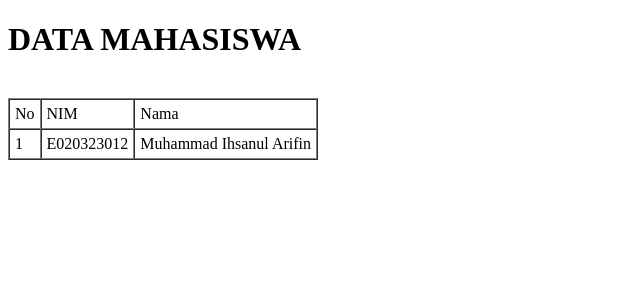
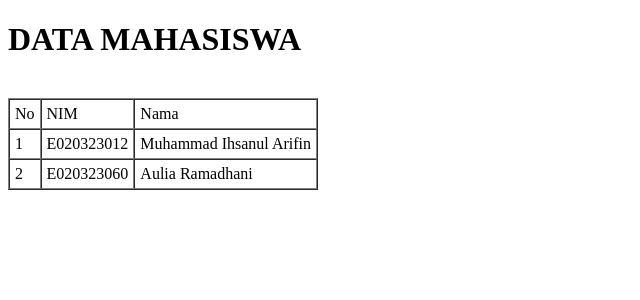
Before and after one commit to IhsanulArifin012/2025web, a PHP site: page / in a window 1280 px wide. Shown: the top 300 px of the page, without its empty margins (0-640 px from the left). Run offline with PHP 8.4, Linux system fonts and the light colour scheme.

Commit message:
create index

```diff
--- a/index.php
+++ b/index.php
@@ -22,6 +22,11 @@
                 <td>E020323012</td>
                 <td>Muhammad Ihsanul Arifin</td>
             </tr>
+            <tr>
+                <td>2</td>
+                <td>E020323060</td>
+                <td>Aulia Ramadhani</td>
+            </tr>
         </tbody>
     </table>
 </body>
```
